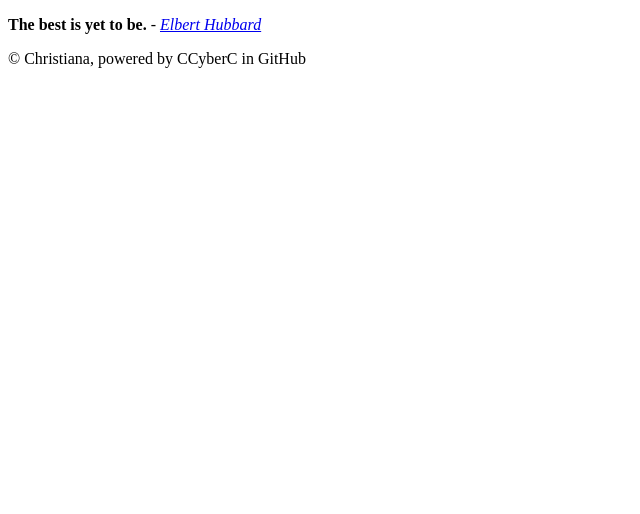
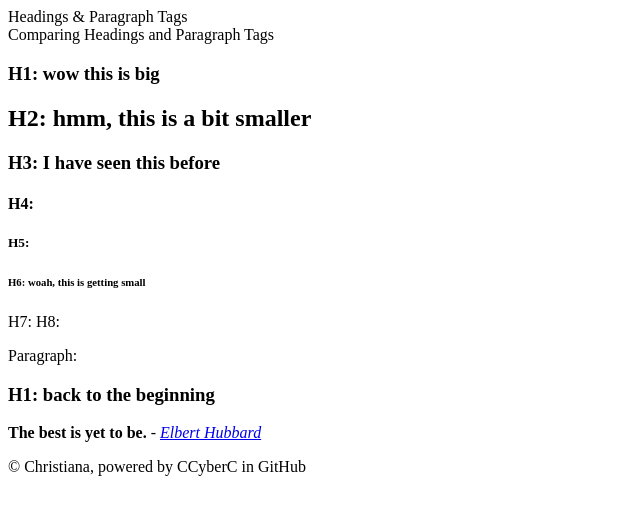
Before and after one commit to CCyberC/ThisIt-github.io, a plain HTML site: page childPages/Headings and Paragraph Tags.html in a window 1280 px wide. Shown: the whole page, without its empty margins (0-640 px from the left). Drawn offline with Linux system fonts and the light colour scheme.

Commit message:
Update Headings and Paragraph Tags.html

```diff
--- a/childPages/Headings and Paragraph Tags.html
+++ b/childPages/Headings and Paragraph Tags.html
@@ -4,22 +4,33 @@
     <!-- Used by Key Board-->
     <meta charset="utf-8">
 
-    <title>Headings and Paragraph</title>
+    <title>Headings and Paragraph Tags</title>
 
 <!-- Used by Google Search -->
   <meta name="author" content="CCyberC">
-  <meta name="description" content="">
-  <meta name="keywords" content="">
+  <meta name="description" content="Comparing Headings and Paragraph Tags">
+  <meta name="keywords" content="Headings, Paragraph, Tags">
   <meta name="viewport" content="width=device-width, initial-scale=1.0">
 
 <style> div {border: thin dotted red;}</style>
 
   </head>
   <body>
-    <header></header>
+    <header>Headings & Paragraph Tags</header>
     <nav></nav>
-    <aside></aside>
-    <section><article></article></section>
+    <aside>Comparing Headings and Paragraph Tags</aside>
+    <section><article>
+      <h1>H1: wow this is big</h1>
+      <h2>H2: hmm, this is a bit smaller</h2>
+      <h3>H3: I have seen this before</h3>
+      <h4>H4: </h4>
+      <h5>H5: </h5>
+      <h6>H6: woah, this is getting small</h6>
+      <h7>H7: </h7>
+      <h8>H8: </h8>
+      <p>Paragraph: </p>
+      <h1>H1: back to the beginning</h1>
+      </article></section>
   </body>
   <footer>
     <blockquote cite="https://www.keepinspiring.me/positive-quotes-and-sayings/"><!-- Date Accessed 20220208--></blockquote>
```
